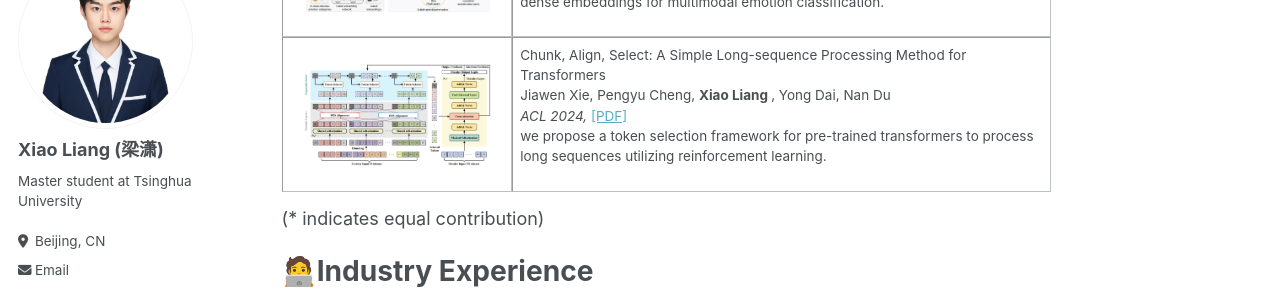
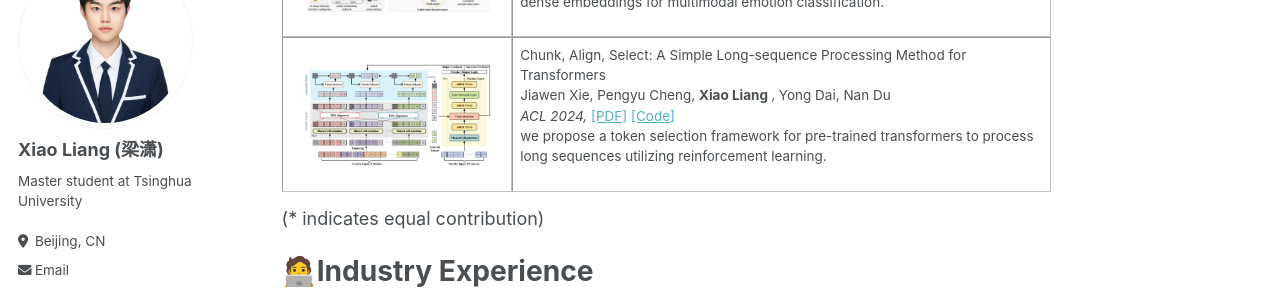
Before and after one commit to MasterVito/MasterVito.github.io, a Jekyll site: the page built from _pages/about.md, in a window 1280 px wide and 900 px high, scrolled down 1243 px. Shown: the part 152-446 px from the top of the window. Built offline with Jekyll 4.4.1, drawn with Linux system fonts in a browser that asks for light colours; some web fonts are replaced.

Commit message:
init_version

```diff
--- a/_pages/about.md
+++ b/_pages/about.md
@@ -105,7 +105,7 @@ I am excited to apply for Fall 2025 Ph.D. programs and investigate potential col
       <br>
       Jiawen Xie, Pengyu Cheng, <b> Xiao Liang </b>, Yong Dai, Nan Du
       <br>
-      <em>ACL 2024, </em> <a href="https://arxiv.org/pdf/2308.13191">[PDF]</a>
+      <em>ACL 2024, </em> <a href="https://arxiv.org/pdf/2308.13191">[PDF]</a> <a href="https://github.com/xjw-nlp/SimCAS">[Code]</a>
       <br>
       <p> we propose a token selection framework for pre-trained transformers to process long sequences utilizing reinforcement learning.</p>
     </td>
```
